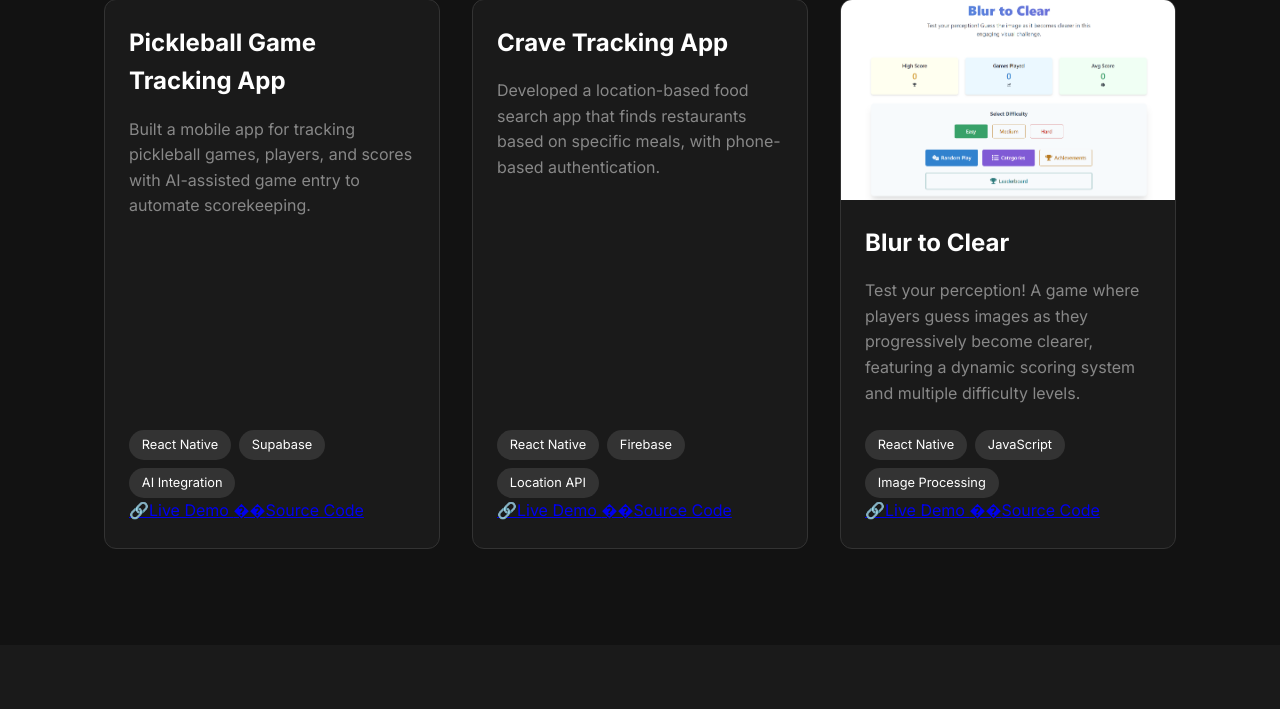
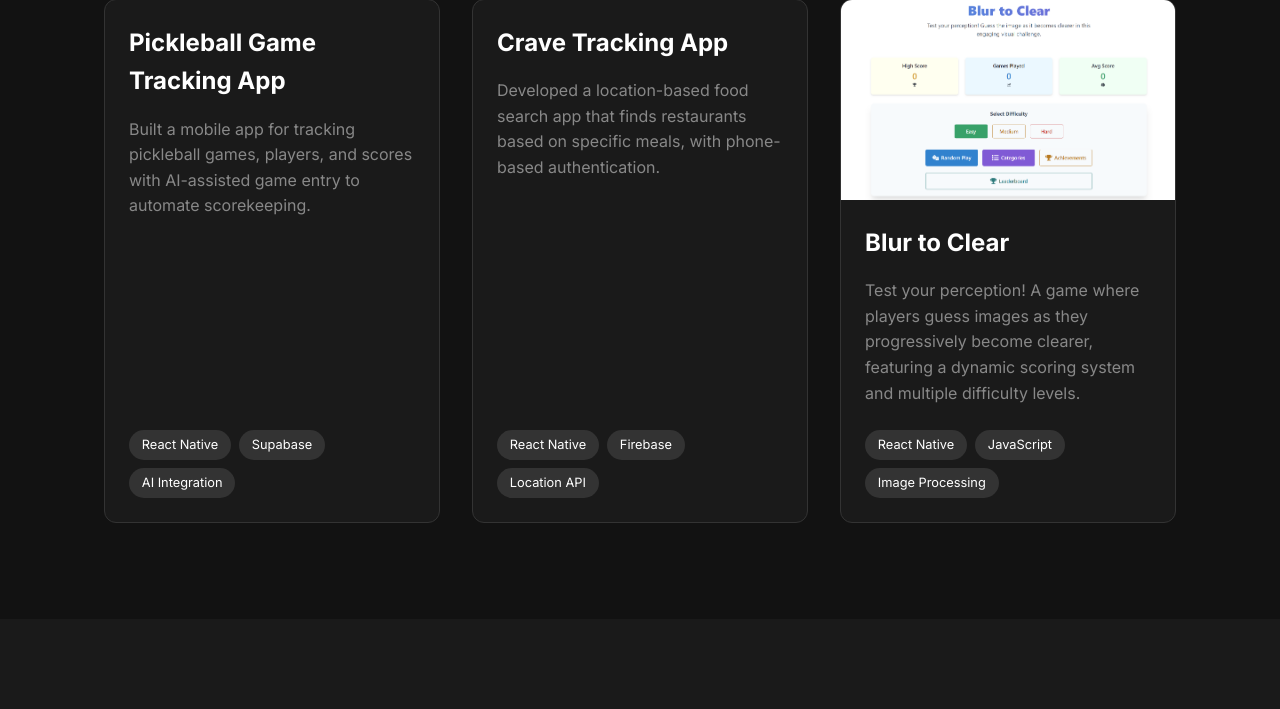
Before and after one commit to keaflint/portfolio, a Flask app: page /projects in a window 1280 px wide. Shown: the part 404-1113 px from the top of the page. After the commit the page ends 927 px from the top, so only its background shows below. Run offline with Flask 3, Linux system fonts and the light colour scheme.

Commit message:
Removed project links and demo buttons from projects page

```diff
--- a/templates/projects.html
+++ b/templates/projects.html
@@ -21,14 +21,6 @@
                 <span class="tech-tag">Supabase</span>
                 <span class="tech-tag">AI Integration</span>
             </div>
-            <div class="project-links">
-                <a href="[demo-url]" class="project-link" target="_blank">
-                    <span class="link-icon">🔗</span>Live Demo
-                </a>
-                <a href="[github-url]" class="project-link" target="_blank">
-                    <span class="link-icon">��</span>Source Code
-                </a>
-            </div>
         </div>
     </div>
 
@@ -43,14 +35,6 @@
                 <span class="tech-tag">React Native</span>
                 <span class="tech-tag">Firebase</span>
                 <span class="tech-tag">Location API</span>
-            </div>
-            <div class="project-links">
-                <a href="[demo-url]" class="project-link" target="_blank">
-                    <span class="link-icon">🔗</span>Live Demo
-                </a>
-                <a href="[github-url]" class="project-link" target="_blank">
-                    <span class="link-icon">��</span>Source Code
-                </a>
             </div>
         </div>
     </div>
@@ -70,14 +54,6 @@
                 <span class="tech-tag">JavaScript</span>
                 <span class="tech-tag">Image Processing</span>
             </div>
-            <div class="project-links">
-                <a href="[demo-url]" class="project-link" target="_blank">
-                    <span class="link-icon">🔗</span>Live Demo
-                </a>
-                <a href="[github-url]" class="project-link" target="_blank">
-                    <span class="link-icon">��</span>Source Code
-                </a>
-            </div>
         </div>
     </div>
 </section>
```
